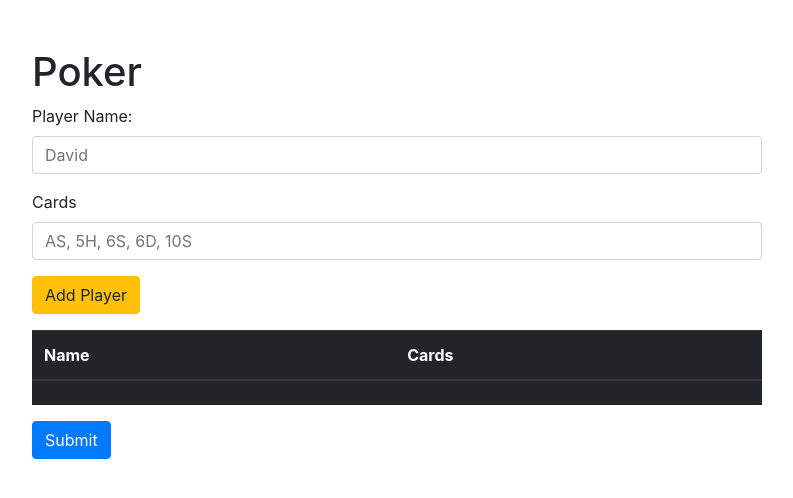
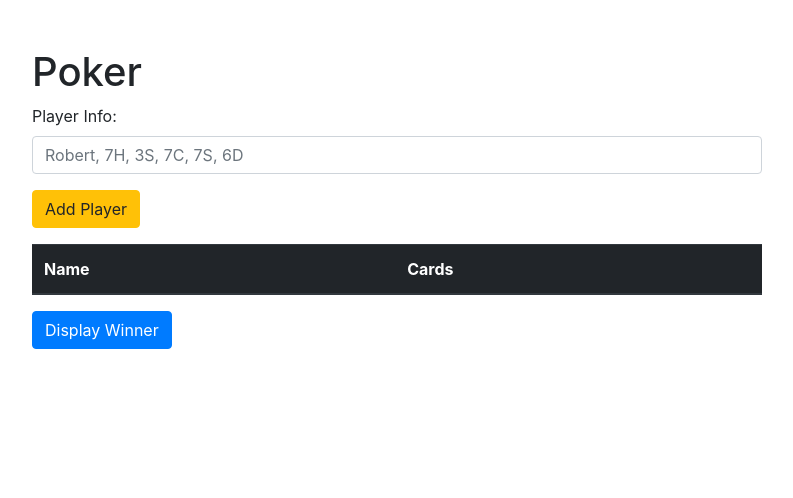
Before and after one commit to reda-bouamira/poker, an Angular app: page / in a window 1280 px wide. Shown: the top 498 px of the page, without its empty margins (243-1036 px from the left). Built offline with nearby package versions, Linux system fonts and the light colour scheme.

Commit message:
Completed the request and response

```diff
--- a/src/app/app.component.html
+++ b/src/app/app.component.html
@@ -4,15 +4,15 @@
     <div class="col-8">
       <h1>{{ title }}</h1>
         <div class="form-group">
-          <label for="name">Player Name:</label>
-          <input type="text" class="form-control" id="name" placeholder="David" #newPlayerName>
+          <label for="player_info">Player Info:</label>
+          <input type="text" class="form-control" id="player_info" placeholder="Robert, 7H, 3S, 7C, 7S, 6D" #newPlayerInfo>
         </div>
-        <div class="form-group">
+        <!-- <div class="form-group">
           <label for="cards">Cards</label>
           <input type="text" class="form-control" id="cards" placeholder="AS, 5H, 6S, 6D, 10S" #newPlayerCards>
-        </div>
+        </div> -->
         <div class="form-group">
-          <button  class="btn btn-warning" (click)="addPlayer(newPlayerName.value, newPlayerCards.value)">Add Player</button>
+          <button  class="btn btn-warning" (click)="addPlayer(newPlayerInfo.value)">Add Player</button>
         </div>
         <div class="form-group">
             <table class="table table-dark">
@@ -30,8 +30,11 @@
               </tbody>
             </table>
             <form action="" method="get">
-              <button type="submit" class="btn btn-primary">Submit</button>
+              <button (click)="getResponse()" type="button" class="btn btn-primary">Display Winner</button>
           </form>
+        </div>
+        <div>
+            <h1>{{winnerString}}<span class="badge badge-secondary"></span>{{ response | async }}</h1>
         </div>
     </div>
   </div>
--- a/src/app/app.component.ts
+++ b/src/app/app.component.ts
@@ -1,5 +1,7 @@
 import { Component } from '@angular/core';
 import { PlayerIndex } from '@angular/core/src/render3/interfaces/player';
+import { HttpClient } from '@angular/common/http';
+import { post } from 'selenium-webdriver/http';
 
 @Component({
   selector: 'app-root',
@@ -7,19 +9,33 @@ import { PlayerIndex } from '@angular/core/src/render3/interfaces/player';
   styleUrls: ['./app.component.css']
 })
 export class AppComponent {
+  response: any;
+  playersString;
+  winnerString;
   title = 'Poker';
+  players = Array();
 
-  players = [{ }];
+  // Adds a player to the players list
+  addPlayer(playerInfo){
+    var name = playerInfo.split(',', 1)[0];
+    var cards = playerInfo.split(',').slice(1).join(',').trim();
 
-  getRequestString = '';
-
-  addPlayer(name, cards){
     var newPlayer = {
       name: name,
       cards: cards
     };
 
     this.players.push(newPlayer);
-    this.getRequestString = JSON.stringify(this.players);
+    this.playersString = JSON.stringify(this.players);
+  }
+
+  constructor(private http: HttpClient) {}
+
+  // Sends a get request to the API and gets a response back.
+  getResponse(){
+    var playersJSON = '{ "Players" : ' + this.playersString + '}';
+    var requestString = 'http://localhost:64781/api/poker?play=' + playersJSON;
+    this.response = this.http.get(requestString);
+    this.winnerString = 'The winner is: ';
   }
 }
```
